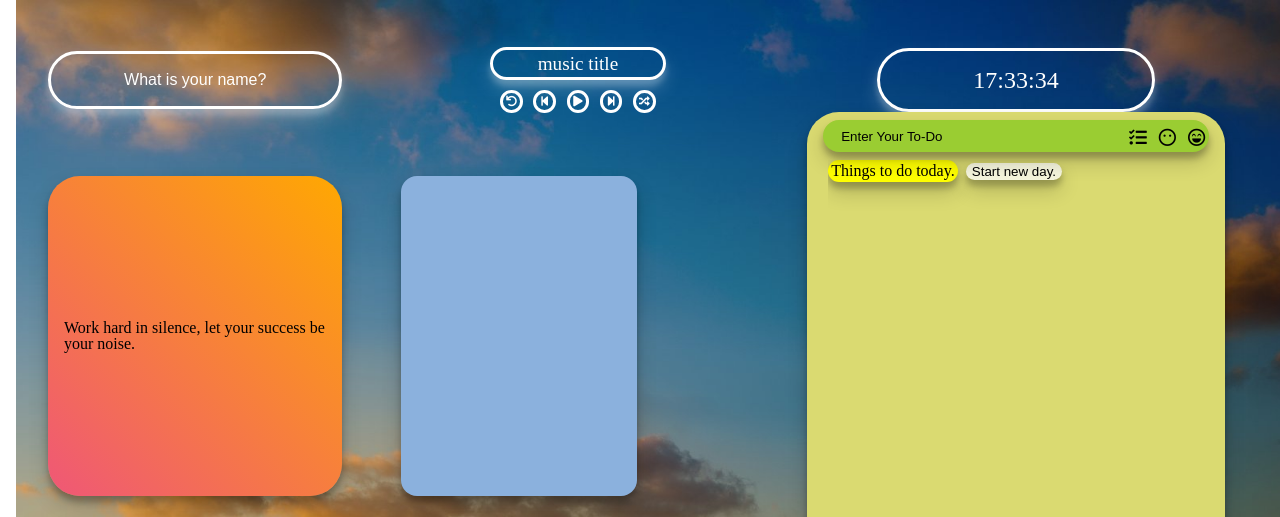
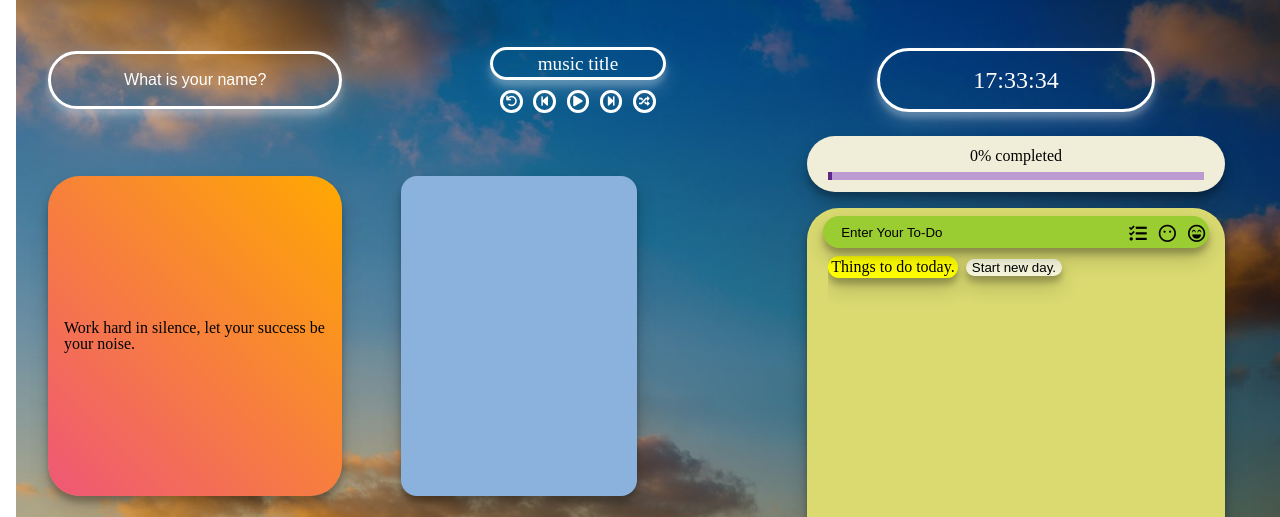
Before and after one commit to jeongye01/chromeApp, a plain HTML site: page index.html in a window 1280 px wide. Shown: the top 517 px of the page. Drawn offline with Linux system fonts and the light colour scheme.

Commit message:
progress css

```diff
--- a/css/clock.css
+++ b/css/clock.css
@@ -7,6 +7,7 @@
   box-shadow: var(--box-shadow-white);
   display: grid;
   place-items: center;
+  margin-bottom: 1.5em;
 }
 .clock div {
   background: transparent;
--- a/css/progress.css
+++ b/css/progress.css
@@ -0,0 +1,24 @@
+.progress-box {
+  margin-bottom: 1em;
+  width: 90%;
+  height: 7vh;
+  background-color: rgb(240, 238, 217);
+  box-shadow: var(--box-shadow);
+  border-radius: 2em;
+  display: flex;
+  flex-direction: column;
+  align-items: center;
+  justify-content: center;
+}
+.progress-text {
+  margin-bottom: 0.5em;
+}
+.progress {
+  width: 90%;
+  background-color: rgb(188, 155, 211);
+}
+.progress-bar {
+  width: 1%;
+  height: 0.5em;
+  background-color: rgb(95, 39, 136);
+}
--- a/index.html
+++ b/index.html
@@ -193,7 +193,14 @@
       <span class="clock__text"></span>
     </div>
     </section>
-    <section class="progress"></section>
+    <section class="progress-box">
+      <span class="progress-text">
+        0% completed
+      </span>
+      <div class="progress">
+      <div id="progressBar" class="progress-bar"></div>
+    </div>
+    </section>
     <section class="todo">
       <div class="todo-header">
         <form class="todo__form">
```
